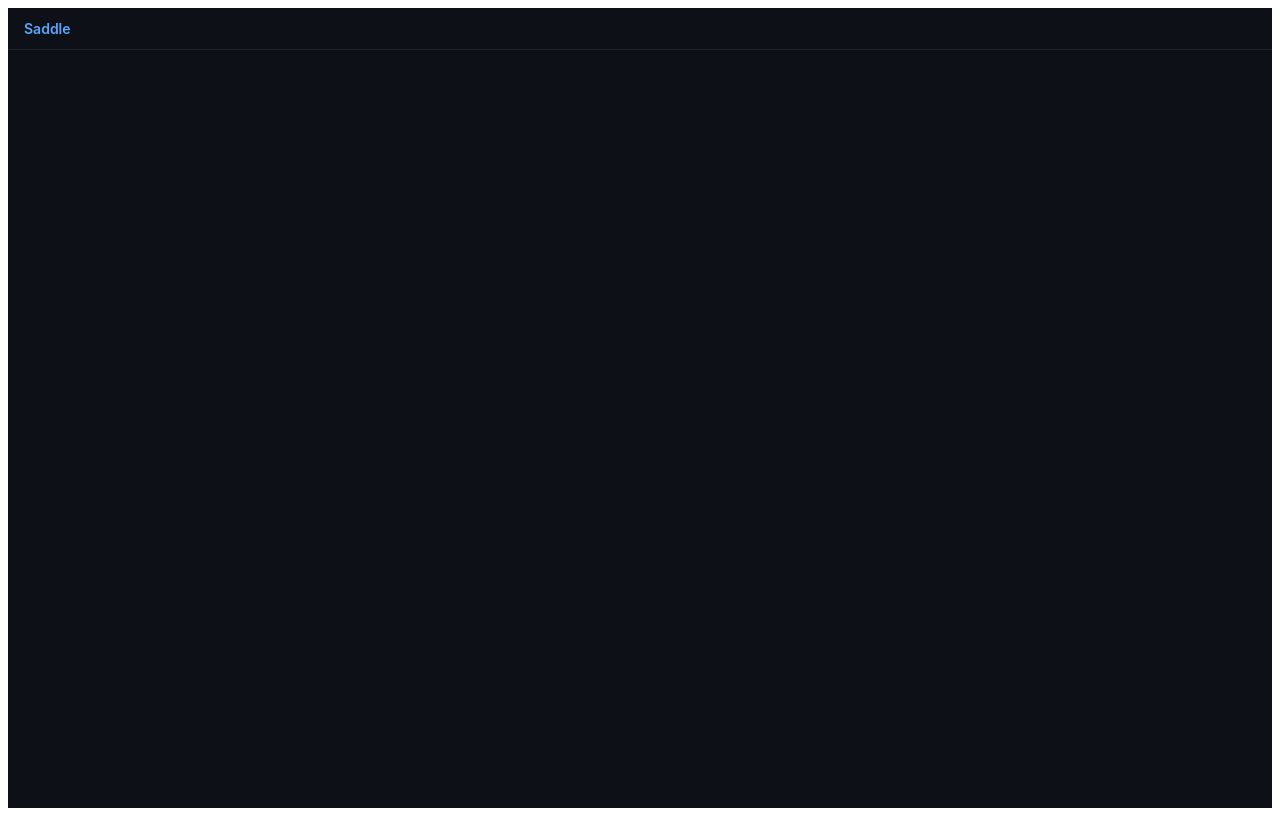
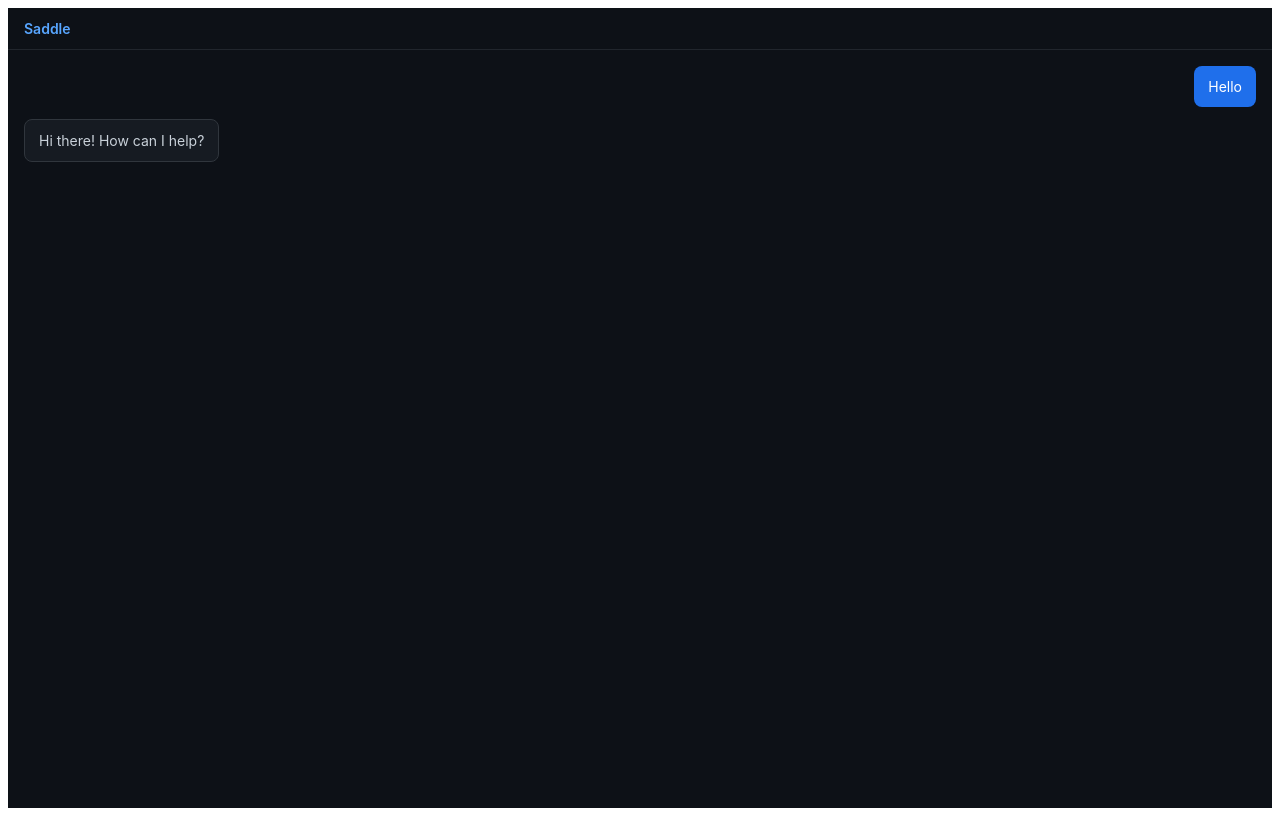
Before and after one commit to ilaganjacob/saddle, a React (Vite) app in the folder client/: page / in a window 1280 px wide. Built offline with nearby package versions, Linux system fonts and the light colour scheme.

Commit message:
feat: MessageList component with user/agent styling

```diff
--- a/client/src/App.tsx
+++ b/client/src/App.tsx
@@ -1,9 +1,15 @@
+import MessageList from './components/MessageList';
+
 function App() {
   return (
     <div style={styles.container}>
       <header style={styles.header}>
         <span style={styles.title}>Saddle</span>
       </header>
+      <MessageList messages={[
+        { id: '1', role: 'user', text: 'Hello' },
+        { id: '2', role: 'agent', text: 'Hi there! How can I help?' },
+      ]} />
     </div>
   );
 }
--- /dev/null
+++ b/client/src/components/MessageList.tsx
@@ -0,0 +1,55 @@
+import type { Message } from '../types';
+
+interface Props {
+  messages: Message[];
+}
+
+function MessageList({ messages }: Props) {
+  return (
+    <div style={styles.container}>
+      {messages.map((msg) => (
+        <div
+          key={msg.id}
+          style={{
+            ...styles.bubble,
+            ...(msg.role === 'user' ? styles.user : styles.agent),
+          }}
+        >
+          {msg.text}
+        </div>
+      ))}
+    </div>
+  );
+}
+
+const styles: Record<string, React.CSSProperties> = {
+  container: {
+    flex: 1,
+    overflowY: 'auto',
+    padding: 16,
+    display: 'flex',
+    flexDirection: 'column',
+    gap: 12,
+  },
+  bubble: {
+    maxWidth: '85%',
+    padding: '10px 14px',
+    borderRadius: 8,
+    fontSize: 14,
+    lineHeight: 1.5,
+    whiteSpace: 'pre-wrap',
+    wordBreak: 'break-word',
+  },
+  user: {
+    alignSelf: 'flex-end',
+    background: '#1f6feb',
+    color: '#fff',
+  },
+  agent: {
+    alignSelf: 'flex-start',
+    background: '#161b22',
+    border: '1px solid #30363d',
+  },
+};
+
+export default MessageList;
--- /dev/null
+++ b/client/src/types.ts
@@ -0,0 +1,10 @@
+export interface Message {
+  id: string;
+  role: 'user' | 'agent';
+  text: string;
+}
+
+export interface Tenant {
+  name: string;
+  label: string;
+}
```
